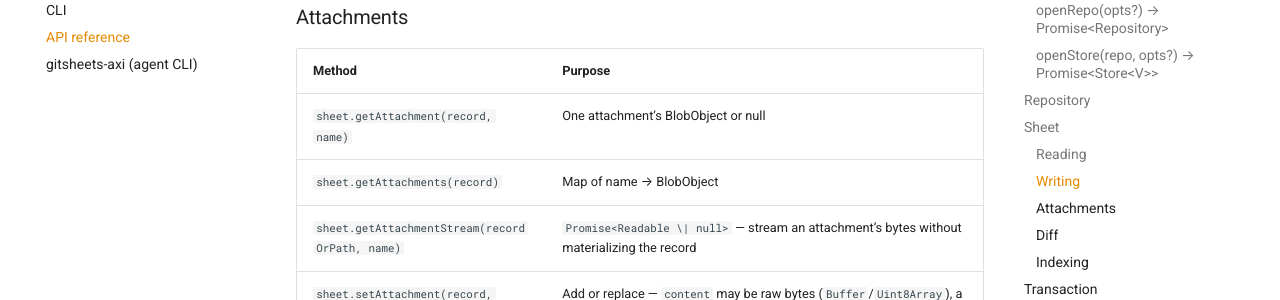
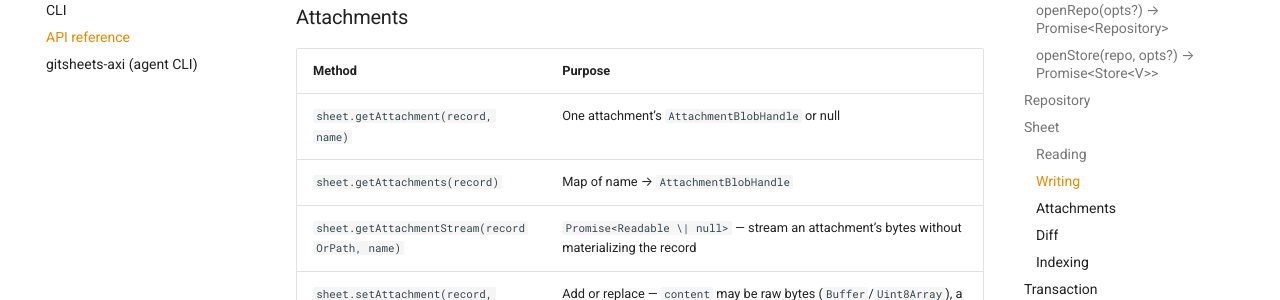
Before and after one commit to JarvusInnovations/gitsheets, an MkDocs documentation site: the page built from docs/api.md, in a window 1280 px wide and 900 px high, scrolled down 4027 px. Shown: the part 152-452 px from the top of the window. Built offline with MkDocs 1.6.1 and Material for MkDocs 9.7.7, drawn with Linux system fonts in a browser that asks for light colours; comment, search, counter and statistics services are not loaded.

Commit message:
docs(specs): correct attachment handle naming to shipped types (#244)
The writeBlobFromFile example was already superseded by #242's
bytes-accepting setAttachment rewrite; this sweeps the residual
hologit-era BlobObject references to the shipped BlobHandle /
AttachmentBlobHandle types. Deliberately no file-path helper:
setAttachment(bytes) + readFile covers the case.

Closes #244

Co-Authored-By: Claude Fable 5 <noreply@anthropic.com>

```diff
--- a/docs/api.md
+++ b/docs/api.md
@@ -126,8 +126,8 @@ All write methods route through a transaction — permissive mode auto-opens one
 
 | Method | Purpose |
 | --- | --- |
-| `sheet.getAttachment(record, name)` | One attachment's BlobObject or null |
-| `sheet.getAttachments(record)` | Map of name → BlobObject |
+| `sheet.getAttachment(record, name)` | One attachment's `AttachmentBlobHandle` or null |
+| `sheet.getAttachments(record)` | Map of name → `AttachmentBlobHandle` |
 | `sheet.getAttachmentStream(recordOrPath, name)` | `Promise<Readable \| null>` — stream an attachment's bytes without materializing the record |
 | `sheet.setAttachment(record, name, content)` | Add or replace — `content` may be raw bytes (`Buffer`/`Uint8Array`), a UTF-8 `string`, or a `BlobHandle` |
 | `sheet.setAttachments(record, map)` | Bulk variant; values accept the same types, mixed freely |
```
Also changed, not shown: plans/spec-attachment-handle-drift.md (added, +40 -0 lines), specs/api/sheet.md (+2 -2 lines), specs/behaviors/attachments.md (+1 -1 lines).
